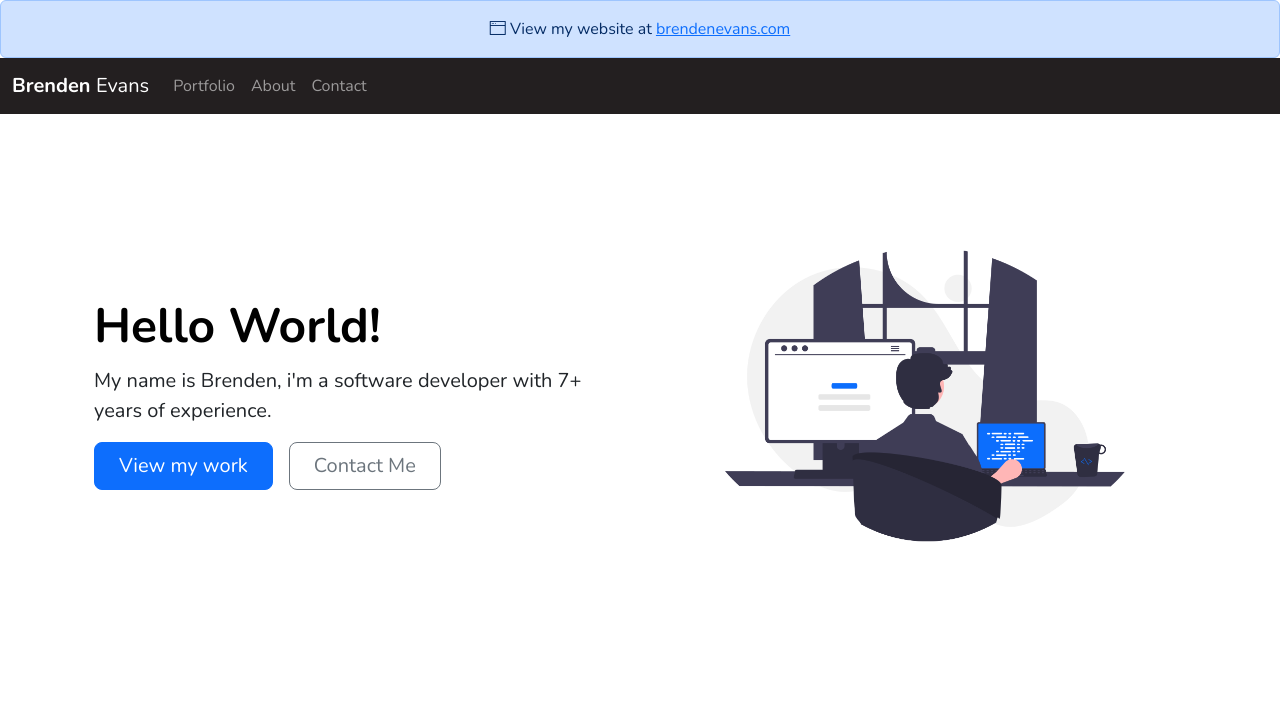
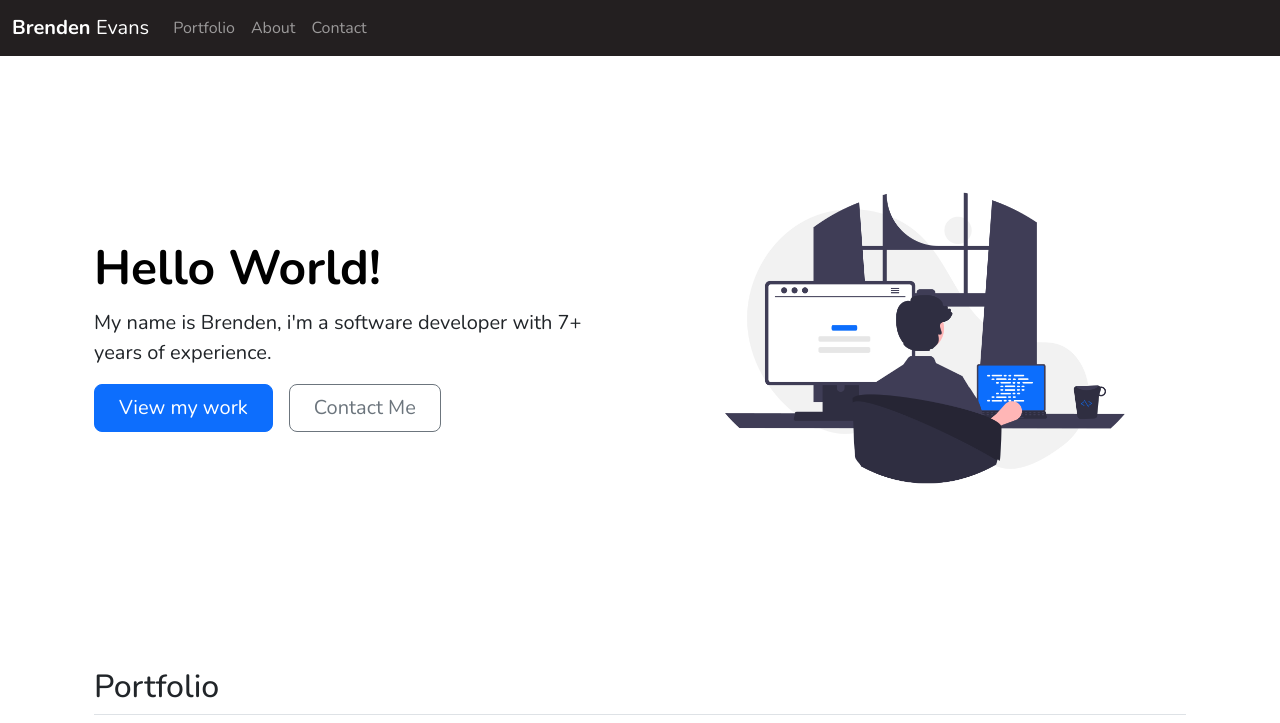
Before and after one commit to Bhevans17/Bhevans17.github.io, a plain HTML site: page index.html in a window 1280 px wide. Shown: the top 723 px of the page. Drawn offline with nearby package versions, Linux system fonts and the light colour scheme.

Commit message:
Update index.html
Commented out Alert component

```diff
--- a/index.html
+++ b/index.html
@@ -22,10 +22,10 @@
   </head>
   <body>
     <!-- Alert -->
-    <div class="alert alert-primary m-0 text-center" role="alert">
+    <!-- <div class="alert alert-primary m-0 text-center" role="alert">
       <i class="bi bi-window-fullscreen"></i> View my website at
       <a href="https://brendenevans.com/">brendenevans.com</a>
-    </div>
+    </div> -->
 
     <!-- Navbar -->
     <nav class="navbar navbar-expand-lg bg-dark navbar-dark position-sticky">
```
